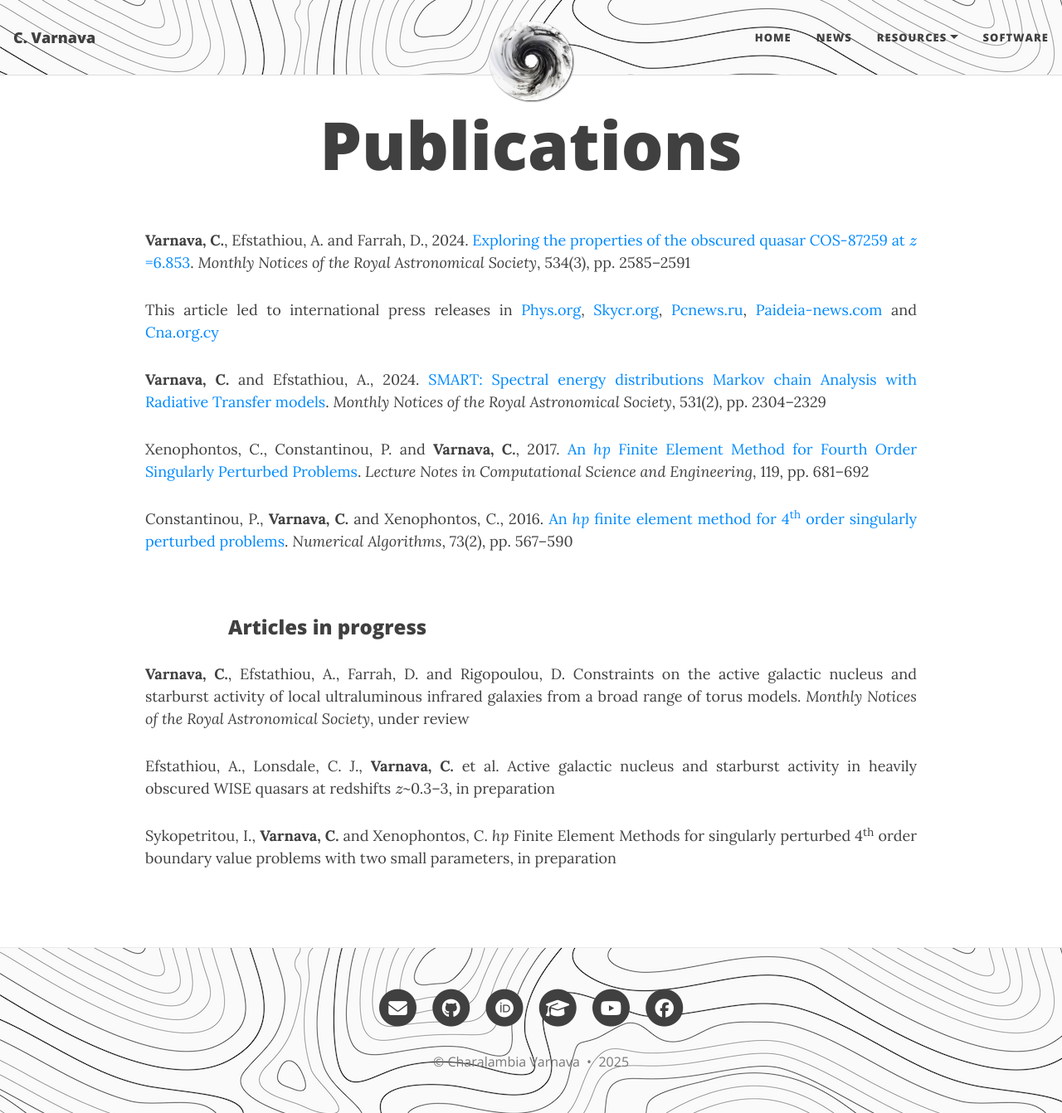
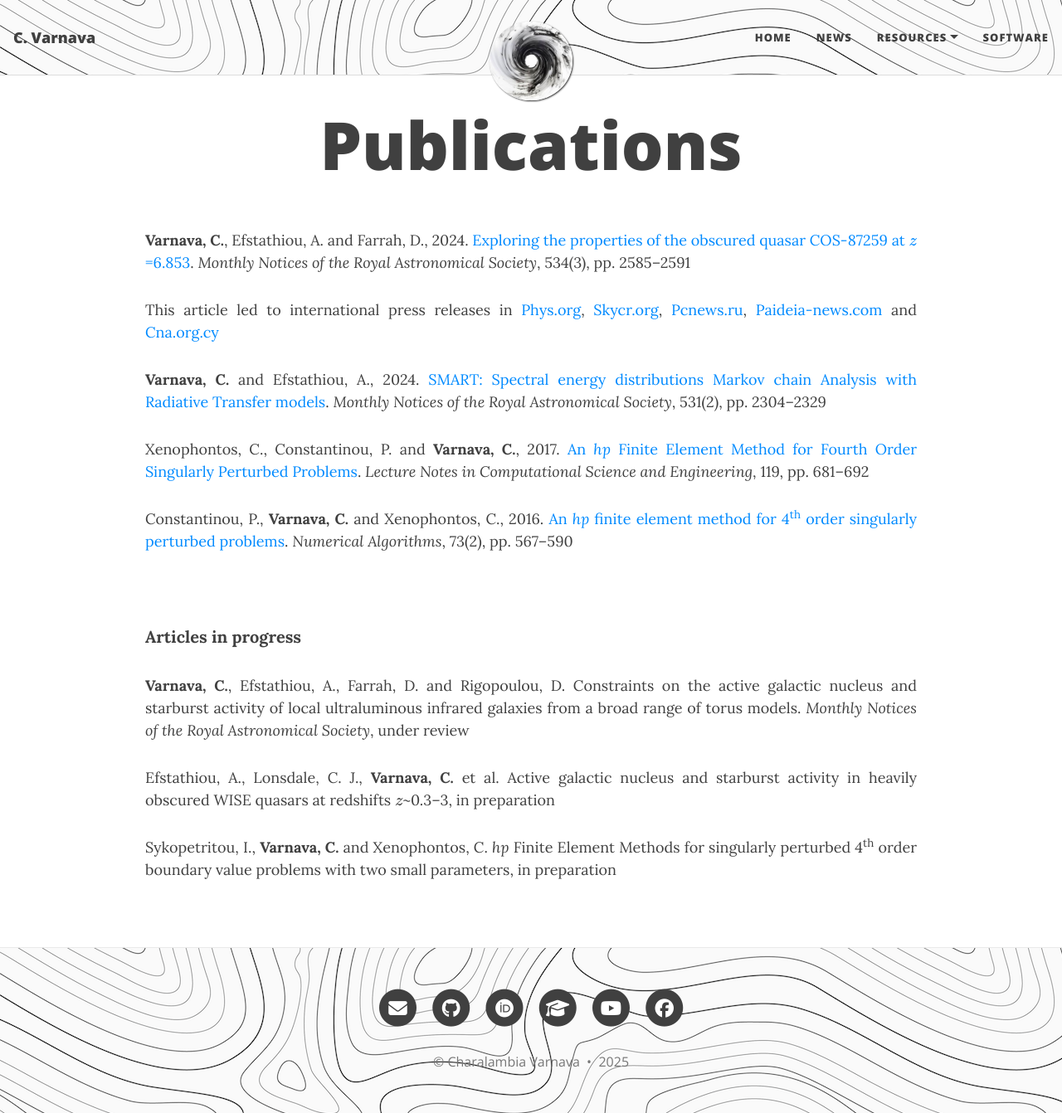
Before and after one commit to ch-var/ch-var.github.io, a Jekyll site: the page built from publications.html, in a window 1280 px wide and 1342 px high. Shown: the whole window at 83% size. Built offline with Jekyll 4.4.1, drawn with Linux system fonts in a browser that asks for light colours; formulas are drawn with MathJax 3.

Commit message:
Update publications.html

```diff
--- a/publications.html
+++ b/publications.html
@@ -24,13 +24,14 @@
 <p align='justify'><b>Varnava, C.</b>, Efstathiou, A. and Farrah, D., 2024. <a href="https://doi.org/10.1093/mnras/stae2221">Exploring the properties of the obscured quasar COS-87259 at \(z\)=6.853</a>. <i>Monthly Notices of the Royal Astronomical Society</i>, 534(3), pp. 2585–2591</p>
 <p align='justify'>This article led to international press releases in <a href="https://phys.org/news/2024-10-astronomers-explore-properties-obscured-hyperluminous.html">Phys.org</a>, <a href="https://skycr.org/2024/10/21/exploran-las-propiedades-de-un-cuasar-hiperluminoso-oscurecido/">Skycr.org</a>, <a href="https://pcnews.ru/news/astronomy_obnaruzili_sverhmassivnuu_cernuu_dyru_v_centre_galaktiki_cos_87259-1530160.html#gsc.tab=0">Pcnews.ru</a>, <a href="https://paideia-news.com/panepistimio-frederick/2024/11/11/ereynitria-toy-eyropaikoy-panepistimioy-meleta-ena-protogono-yperfoteino-kbazar">Paideia-news.com</a> and <a href="https://www.cna.org.cy/press-release/article/7556971/anakoinosi-typoy-evropaiko-panepistimio-kyproy">Cna.org.cy</a></p>
 <p>
+<p>
 <p align='justify'><b>Varnava, C.</b> and Efstathiou, A., 2024. <a href="https://doi.org/10.1093/mnras/stae1141">SMART: Spectral energy distributions Markov chain Analysis with Radiative Transfer models</a>. <i>Monthly Notices of the Royal Astronomical Society</i>, 531(2), pp. 2304–2329</p>
 <p>
 <p align='justify'>Xenophontos, C., Constantinou, P. and <b>Varnava, C.</b>, 2017. <a href="https://doi.org/10.1007/978-3-319-65870-4_49">An <i>hp</i> Finite Element Method for Fourth Order Singularly Perturbed Problems</a>. <i>Lecture Notes in Computational Science and Engineering</i>, 119, pp. 681–692</p>
 <p>
 <p align='justify'>Constantinou, P., <b>Varnava, C.</b> and Xenophontos, C., 2016. <a href="https://doi.org/10.1007/s11075-016-0108-9">An <i>hp</i> finite element method for 4<sup>th</sup> order singularly perturbed problems</a>. <i>Numerical Algorithms</i>, 73(2), pp. 567–590</p>
 <br>
-<h3>Articles in progress</h3>
+<p style="font-weight: bold; font-size: 20px;">Articles in progress</p>
 <p align='justify'><b>Varnava, C.</b>, Efstathiou, A., Farrah, D. and Rigopoulou, D. Constraints on the active galactic nucleus and starburst activity of local ultraluminous infrared galaxies from a broad range of torus models. <i>Monthly Notices of the Royal Astronomical Society</i>, under review</p>
 <p>
 <p align='justify'>Efstathiou, A., Lonsdale, C. J., <b>Varnava, C.</b> et al. Active galactic nucleus and starburst activity in heavily obscured WISE quasars at redshifts \(z\)~0.3–3, in preparation</p>
```
